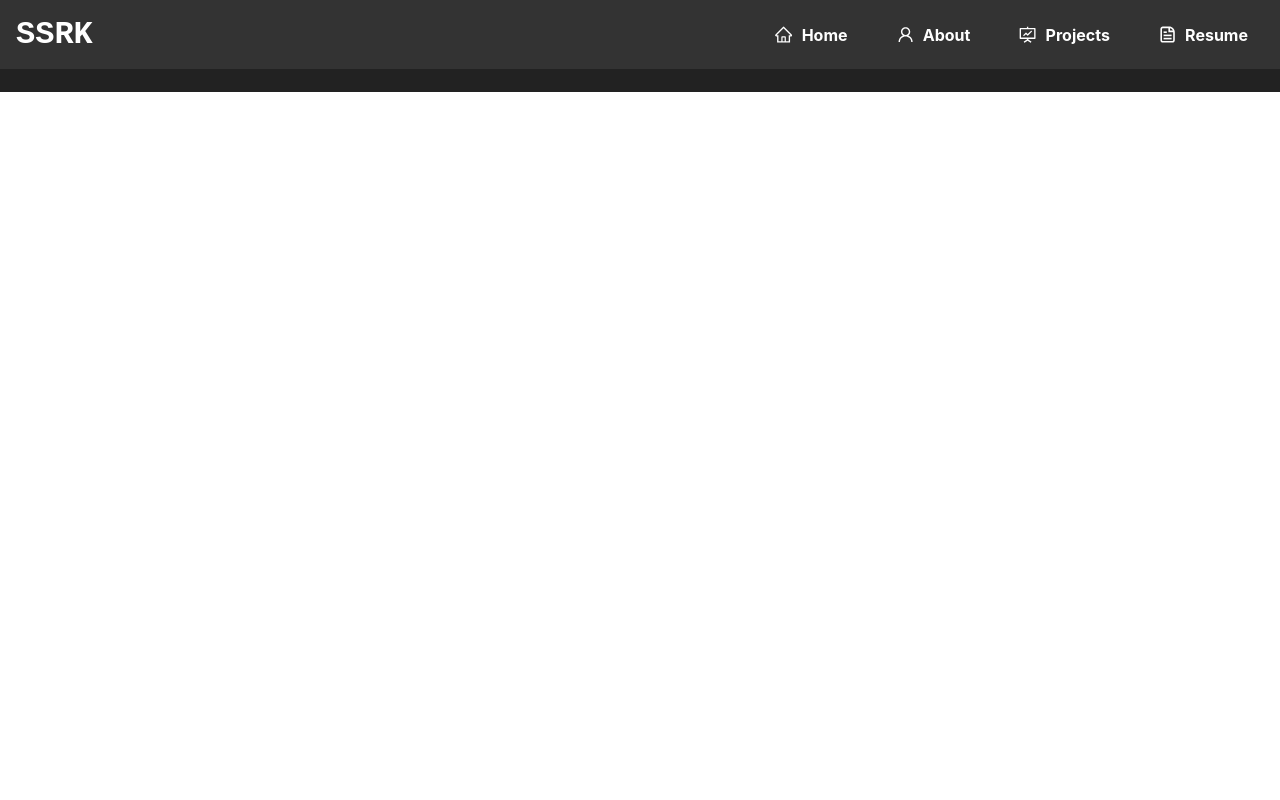
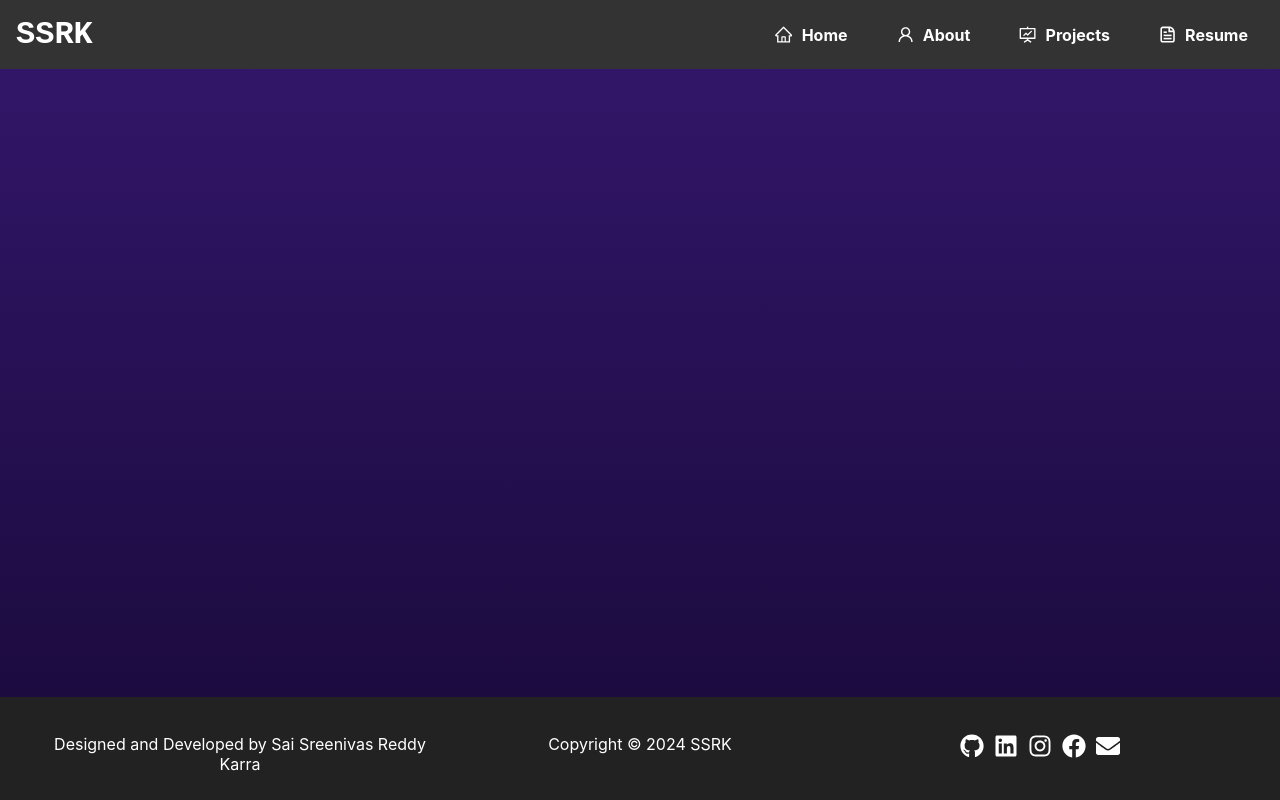
Before and after one commit to sreenivas98/my-portfolio, a React (Create React App) app: page / in a window 1280 px wide. Built offline with nearby package versions, Linux system fonts and the light colour scheme.

Commit message:
Added linear gradient background

```diff
--- a/src/App.css
+++ b/src/App.css
@@ -1,38 +1,26 @@
-.App {
-  text-align: center;
+/* Ensure the body and html take up the full height of the viewport */
+html, body {
+  height: 100%;
+  margin: 0;
+  padding: 0;
 }
 
-.App-logo {
-  height: 40vmin;
-  pointer-events: none;
+/* Set the main container to use flexbox and fill the full height */
+.App {
+  display: flex;
+  flex-direction: column;
+  min-height: 100vh;
 }
 
-@media (prefers-reduced-motion: no-preference) {
-  .App-logo {
-    animation: App-logo-spin infinite 20s linear;
-  }
+/* Ensure the main content has enough top margin to account for the fixed navbar */
+.content {
+  flex: 1;
+  margin-top: 60px; /* Adjust to the height of your navbar */
+  padding: 16px;
+  background-image:linear-gradient(to top, rgb(28, 11, 63), rgb(50, 22, 105))
 }
 
-.App-header {
-  background-color: #282c34;
-  min-height: 100vh;
-  display: flex;
-  flex-direction: column;
-  align-items: center;
-  justify-content: center;
-  font-size: calc(10px + 2vmin);
-  color: white;
+/* Style the footer */
+.footer {
+  padding-top: 16px;
 }
-
-.App-link {
-  color: #61dafb;
-}
-
-@keyframes App-logo-spin {
-  from {
-    transform: rotate(0deg);
-  }
-  to {
-    transform: rotate(360deg);
-  }
-}
```
